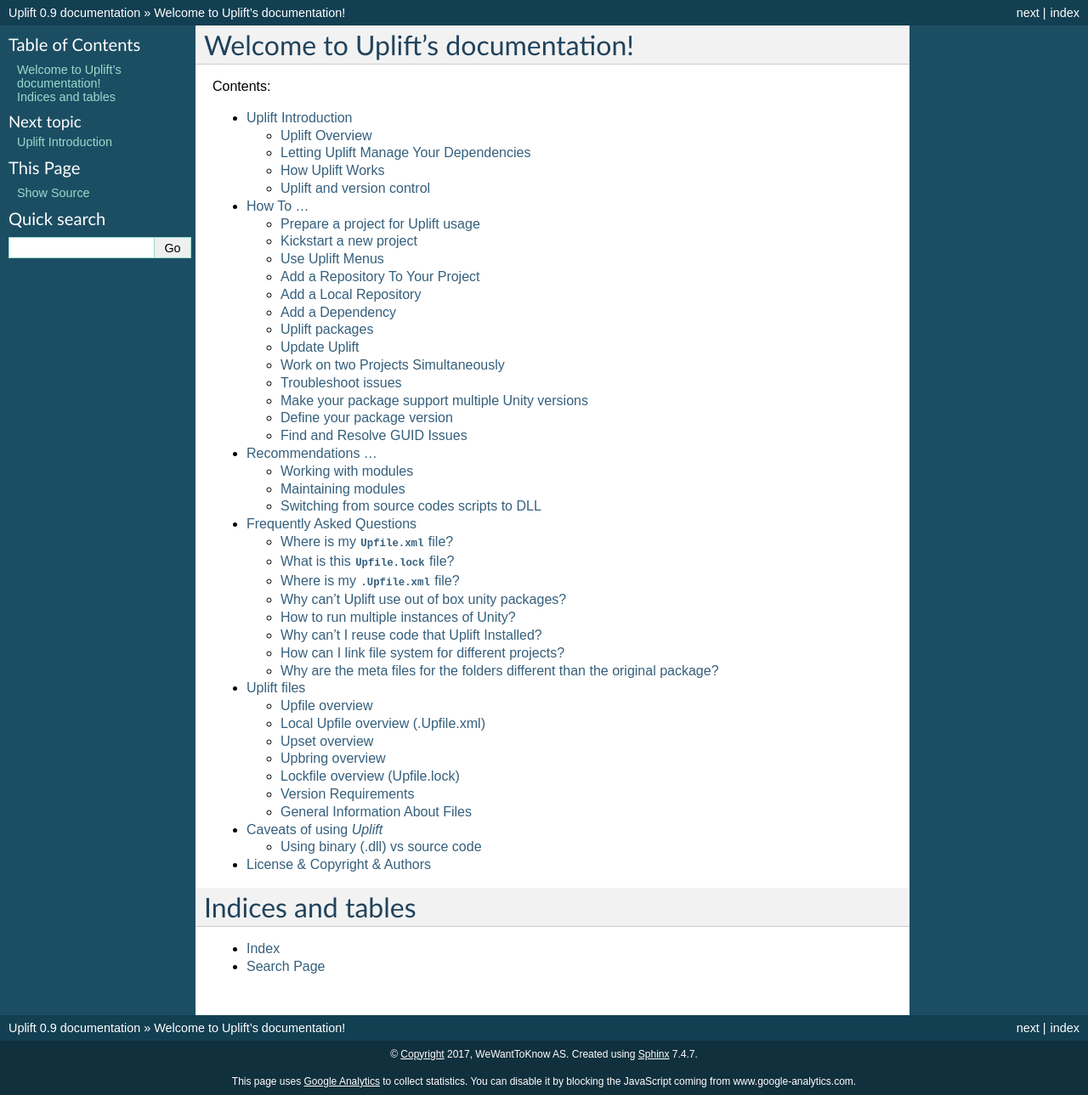
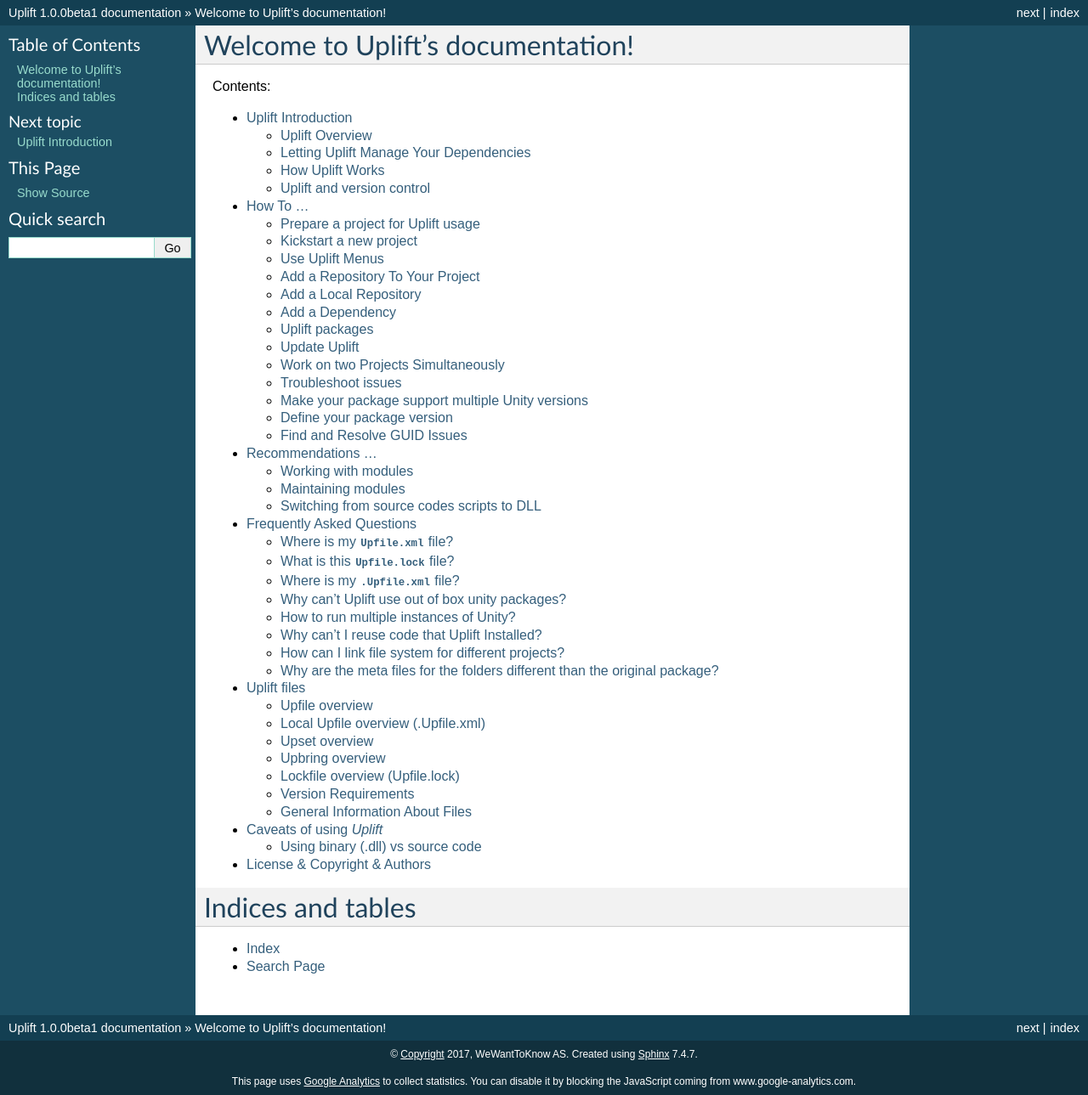
Before and after one commit to DragonBox/uplift-documentation, a Sphinx documentation site: the page built from source/index.rst, in a window 1280 px wide. Shown: the whole page at 85% size. Built offline with Sphinx 7.4.7, drawn with Linux system fonts in a browser that asks for light colours.

Commit message:
Bump version

```diff
--- a/source/conf.py
+++ b/source/conf.py
@@ -53,9 +53,9 @@
 # built documents.
 #
 # The short X.Y version.
-version = '0.9'
+version = '1.0.0'
 # The full version, including alpha/beta/rc tags.
-release = '0.9'
+release = '1.0.0beta1'
 
 # The language for content autogenerated by Sphinx. Refer to documentation
 # for a list of supported languages.
```
